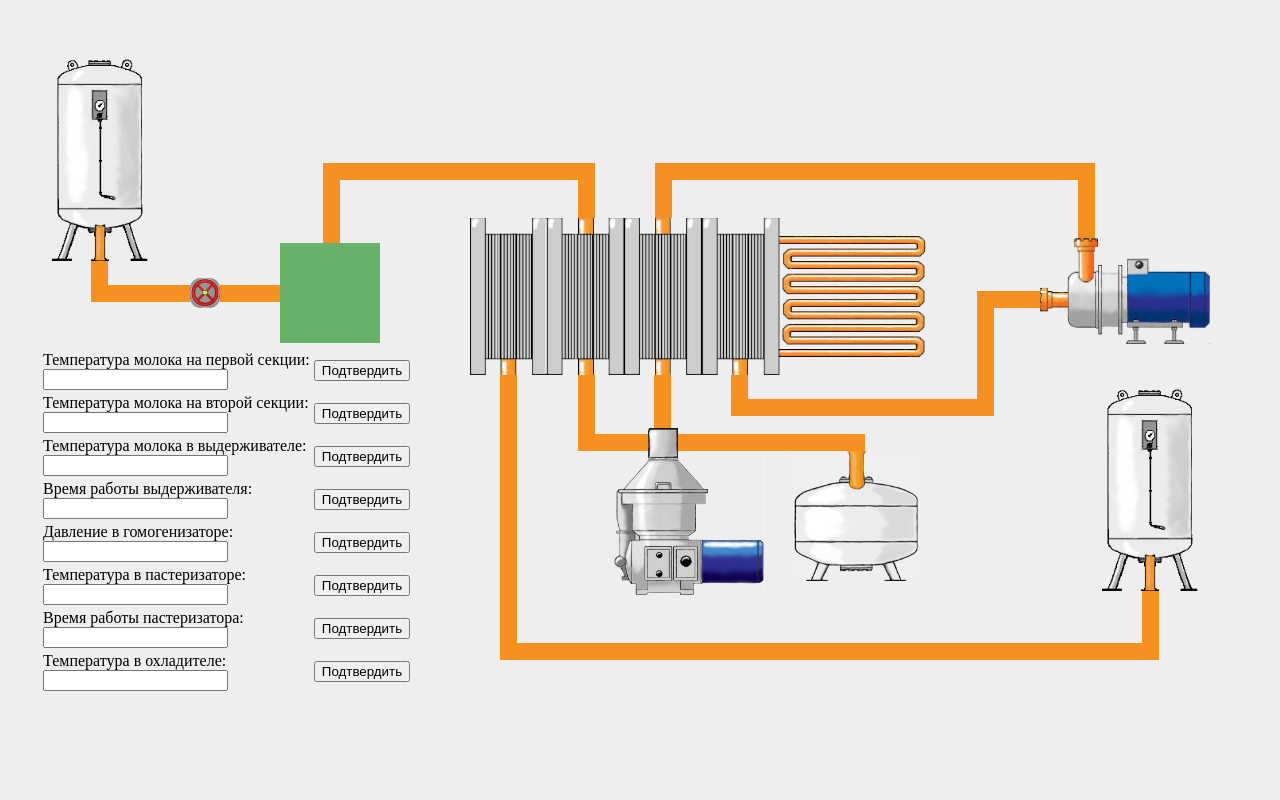
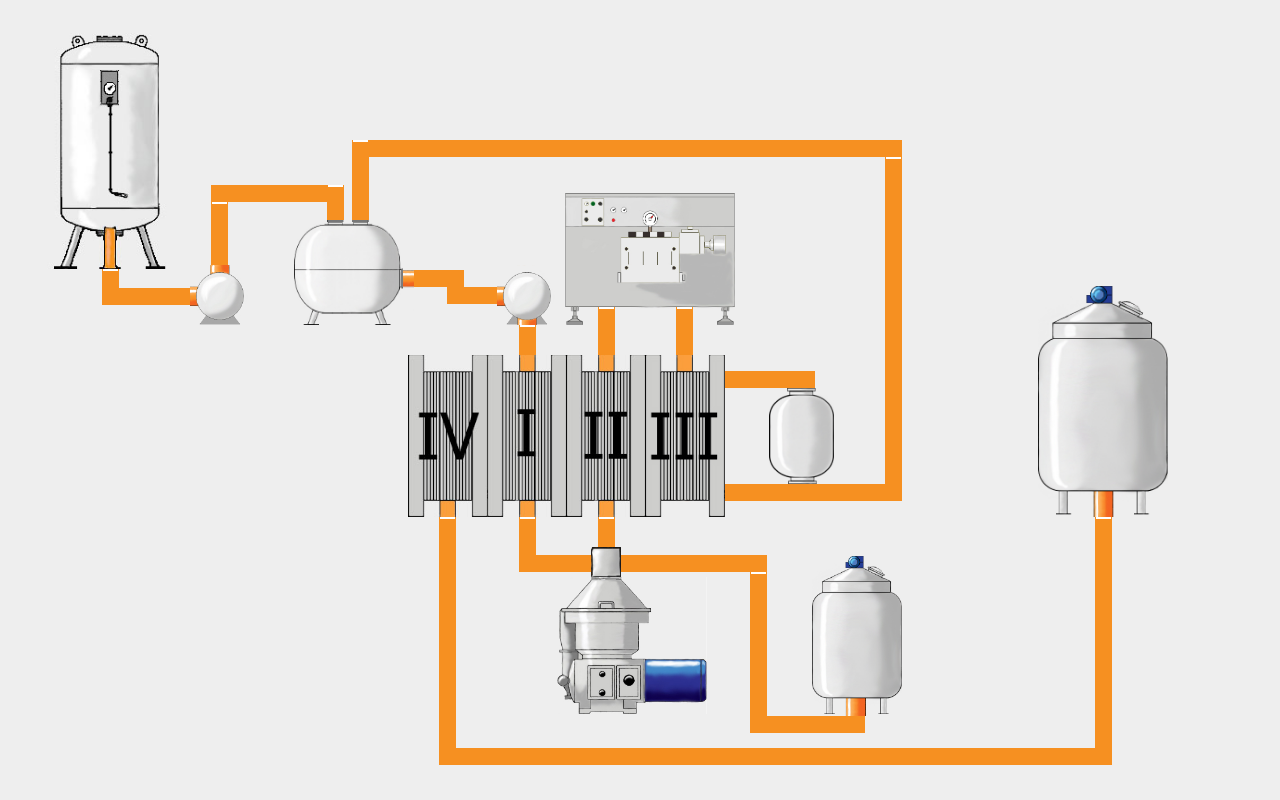
Before and after one commit to freyk3/diplom, a website: page views/secondApp.html in a window 1280 px wide. Drawn offline with Linux system fonts and the light colour scheme.

Commit message:
second lab 2nd commit

```diff
--- a/css/secondApp.css
+++ b/css/secondApp.css
@@ -9,6 +9,7 @@ body
 #appBlock
 {
     width: 1200px;
+    margin-top: -25px;
 }
 .abs
 {
@@ -16,89 +17,112 @@ body
 }
 #tank
 {
-    width: 120px;
+    width: 140px;
     margin-top: 50px;
 }
 #tank2
 {
-    width: 120px;
-    margin-left: 1050px;
-    margin-top: 380px;
+    width: 130px;
+    margin-left: 998px;
+    margin-top: 303px;
 }
-#ventil
-{
-    width: 30px;
-    height: 30px;
-    border-radius: 10px;
-    cursor: pointer;
-    background: url(/images/Kran_zakryty.jpg);
-    background-size: contain;
-    margin-top: 270px;
-    margin-left: 150px;
-}
+
 #slivki
 {
-    width: 130px;
-    margin-top: 443px;
-    margin-left: 750px;
+    width: 90px;
+    margin-top: 573px;
+    margin-left: 772px;
 }
 #separator
 {
     width: 150px;
-    margin-left: 574px;
-    margin-top: 450px;
+    margin-left: 517px;
+    margin-top: 594px;
 }
 #kirpich
 {
     width: 30px;
-    margin-left: 608px;
-    margin-top: 420px;
+    margin-left: 551px;
+    margin-top: 564px;
 }
 #gomo
 {
     width: 170px;
-    margin-top: 230px;
-    margin-left: 1000px;
+    margin-top: 210px;
+    margin-left: 525px;
 }
-#pou
+#pou1
 {
-    width: 470px;
-    margin-left: 430px;
-    margin-top: 210px;
+    width: 80px;
+    margin-left: 447px;
+    margin-top: 372px;
+}
+#pou2
+{
+    width: 80px;
+    margin-left: 526px;
+    margin-top: 372px;
+}
+#pou3
+{
+    width: 80px;
+    margin-left: 605px;
+    margin-top: 372px;
+}
+#pou4
+{
+    width: 80px;
+    margin-left: 368px;
+    margin-top: 372px;
+}
+#viderj
+{
+    width: 65px;
+    margin-top: 405px;
+    margin-left: 729px;
 }
 #nasos
 {
-    width: 100px;
-    height: 100px;
-    background-color: #67b168;
-    margin-top: 235px;
-    margin-left: 240px;
+    width: 60px;
+    margin-top: 282px;
+    margin-left: 150px;
+}
+#nasos2
+{
+    width: 60px;
+    margin-top: 282px;
+    margin-left: 457px;
+}
+#buffer_tank
+{
+    width: 120px;
+    height: 105px;
+    margin-top: 237px;
+    margin-left: 254px;
 }
 .outerPipesVert
 {
     position: absolute;
     width: 17px;
     background-color: rgb(246,144,33);
+    text-align: -webkit-center;
 }
 .outerPipesHorz
 {
     position: absolute;
-    height: 17px;
+    height: 16px;
     background-color: rgb(246,144,33);
+    padding-top: 1px;
 }
 .innerPipesVert
 {
+    height: 2px;
     width: 15px;
-    height: inherit;
+    background-color: white;
 }
 .innerPipesHorz
 {
+    width: 0px;
     height: 15px;
-    width: inherit;
+    background-color: white;
 }
-
-#inputsBlock
-{
-    position: absolute;
-    margin-top: 340px;
-}
--- a/views/secondApp.html
+++ b/views/secondApp.html
@@ -25,137 +25,96 @@
 
 <div id="appBlock">
     <img class="abs" id="tank" src="/images/secondApp/Tank.jpg" title="Танк c молоком">
-    <div class="abs" id="ventil" title="Вентиль. Кликните чтобы запустить"></div>
-    <div class="abs" id="nasos" title="Тут будет насос"></div>
-    <img class="abs" id="pou" title="ПОУ" src="/images/secondApp/POU.jpg">
-    <img class="abs" id="gomo" title="Гомогенизатор" src="/images/secondApp/gomogenizator.jpg">
+    <img class="abs" id="nasos" title="Тут будет насос" src="/images/secondApp/Nasos.jpg">
+    <img class="abs" id="buffer_tank" title="Расширительный бак" src="/images/secondApp/buferny_bak_2.jpg">
+    <img class="abs" id="nasos2" title="Тут будет насос" src="/images/secondApp/Nasos_vniz.jpg">
+    <img class="abs" id="gomo" title="Гомогенизатор" src="/images/secondApp/gomogena.jpg">
+    <img class="abs" id="pou1" title="ПОУ1" src="/images/secondApp/1.jpg">
+    <img class="abs" id="pou2" title="ПОУ2" src="/images/secondApp/2.jpg">
+    <img class="abs" id="pou3" title="ПОУ3" src="/images/secondApp/3.jpg">
+    <img class="abs" id="pou4" title="ПОУ4" src="/images/secondApp/4.jpg">
+    <img class="abs" id="viderj" title="Выдерживатель" src="/images/secondApp/vyderzhivatel.jpg">
     <img class="abs" id="kirpich" title="Сепаратор" src="/images/secondApp/blok_podklyuchenia_separatora.jpg">
     <img class="abs" id="separator" title="Сепаратор" src="/images/secondApp/Separator_2.jpg">
-    <img class="abs" id="slivki" title="Танк со сливками" src="/images/secondApp/tank_nizhniy.jpg">
-    <img class="abs" id="tank2" title="Танк с готовым продуктом" src="/images/secondApp/Tank.jpg">
+    <img class="abs" id="slivki" title="Танк со сливками" src="/images/secondApp/bak_dlya_slivok.jpg">
+    <img class="abs" id="tank2" title="Танк с готовым продуктом" src="/images/secondApp/bak_s_produktom.jpg">
         <!-- Pipes --> <!-- В лабе 12 вертикальных труб и 9 горизонтальных -->
     <!-- Вертикальные -->
-    <div class="outerPipesVert" id="vertPipe1" style="margin-top: 253px; margin-left: 51px; height: 24px;">
+    <div class="outerPipesVert" id="vertPipe1" style="height: 19px; margin-top: 286px; margin-left: 62px;">
         <div class="innerPipesVert"></div>
     </div>
-    <div class="outerPipesVert" id="vertPipe2" style="height: 80px; margin-top: 155px; margin-left: 283px;">
+    <div class="outerPipesVert" id="vertPipe2" style="height: 63px; margin-top: 219px; margin-left: 171px;">
         <div class="innerPipesVert"></div>
     </div>
-    <div class="outerPipesVert" id="vertPipe3" style="height: 38px; margin-top: 172px; margin-left: 538px;">
+    <div class="outerPipesVert" id="vertPipe3" style="height: 35px; margin-top: 202px; margin-left: 287px;">
         <div class="innerPipesVert"></div>
     </div>
-    <div class="outerPipesVert" id="vertPipe4" style="height: 55px; margin-top: 155px; margin-left: 615px;">
+    <div class="outerPipesVert" id="vertPipe4" style="height: 80px; margin-top: 157px; margin-left: 312px;">
         <div class="innerPipesVert"></div>
     </div>
-    <div class="outerPipesVert" id="vertPipe5" style="height: 75px; margin-top: 155px; margin-left: 1038px;">
+    <div class="outerPipesVert" id="vertPipe5" style="height: 30px; margin-top: 342px; margin-left: 479px;">
         <div class="innerPipesVert"></div>
     </div>
-    <div class="outerPipesVert" id="vertPipe6" style="height: 285px; margin-top: 367px; margin-left: 460px;">
+    <div class="outerPipesVert" id="vertPipe6" style="height: 48px; margin-top: 324px; margin-left: 558px;">
         <div class="innerPipesVert"></div>
     </div>
-    <div class="outerPipesVert" id="vertPipe7" style="height: 69px; margin-top: 583px; margin-left: 1102px;">
+    <div class="outerPipesVert" id="vertPipe7" style="height: 48px; margin-top: 324px; margin-left: 636px;">
         <div class="innerPipesVert"></div>
     </div>
-    <div class="outerPipesVert" id="vertPipe8" style="height: 76px; margin-top: 367px; margin-left: 538px;">
+    <div class="outerPipesVert" id="vertPipe8" style="height: 344px; margin-top: 174px; margin-left: 845px;">
         <div class="innerPipesVert"></div>
     </div>
-    <div class="outerPipesVert" id="vertPipe9" style="height: 53px; margin-top: 367px; margin-left: 614px;">
+    <div class="outerPipesVert" id="vertPipe9" style="height: 38px; margin-top: 534px; margin-left: 479px;">
         <div class="innerPipesVert"></div>
     </div>
-    <div class="outerPipesVert" id="vertPipe12" style="height: 41px; margin-top: 367px; margin-left: 691px;">
+    <div class="outerPipesVert" id="vertPipe10" style="height: 30px; margin-top: 534px; margin-left: 558px;">
         <div class="innerPipesVert"></div>
     </div>
-    <div class="outerPipesVert" id="vertPipe13" style="height: 108px; margin-top: 283px; margin-left: 937px;">
+    <div class="outerPipesVert" id="vertPipe11" style="height: 161px; margin-top: 589px; margin-left: 710px;">
+        <div class="innerPipesVert"></div>
+    </div>
+    <div class="outerPipesVert" id="vertPipe12" style="height: 248px; margin-top: 534px; margin-left: 399px;">
+        <div class="innerPipesVert"></div>
+    </div>
+    <div class="outerPipesVert" id="vertPipe13" style="height: 231px; margin-top: 534px; margin-left: 1055px;">
         <div class="innerPipesVert"></div>
     </div>
     <!-- Горизонтальные -->
-    <div class="outerPipesHorz" id="horzPipe1" style="width: 99px; margin-top: 277px; margin-left: 51px;">
+    <div class="outerPipesHorz" id="horzPipe1" style="margin-top: 305px; margin-left: 62px; width: 88px;">
         <div class="innerPipesHorz"></div>
     </div>
-    <div class="outerPipesHorz" id="horzPipe2" style="margin-top: 277px;width: 60px;margin-left: 180px;">
+    <div class="outerPipesHorz" id="horzPipe2" style="margin-top: 202px; margin-left: 171px; width: 116px;">
         <div class="innerPipesHorz"></div>
     </div>
-    <div class="outerPipesHorz" id="horzPipe3" style="width: 255px; margin-left: 300px; margin-top: 155px;">
+    <div class="outerPipesHorz" id="horzPipe3" style="margin-top: 287px; margin-left: 374px; width: 50px;">
         <div class="innerPipesHorz"></div>
     </div>
-    <div class="outerPipesHorz" id="horzPipe4" style="width: 406px; margin-left: 632px; margin-top: 155px;">
+    <div class="outerPipesHorz" id="horzPipe4" style="margin-top: 304px; margin-left: 407px; width: 50px;">
         <div class="innerPipesHorz"></div>
     </div>
-    <div class="outerPipesHorz" id="horzPipe5" style="width: 625px; margin-left: 477px; margin-top: 635px;">
+    <div class="outerPipesHorz" id="horzPipe5" style="margin-top: 388px; margin-left: 685px; width: 90px; text-align: -webkit-right;">
         <div class="innerPipesHorz"></div>
     </div>
-    <div class="outerPipesHorz" id="horzPipe6" style="width: 53px; margin-left: 555px; margin-top: 426px;">
+    <div class="outerPipesHorz" id="horzPipe6" style="margin-top: 501px; margin-left: 685px; width: 90px;">
         <div class="innerPipesHorz"></div>
     </div>
-    <div class="outerPipesHorz" id="horzPipe7" style="width: 187px; margin-left: 638px; margin-top: 426px;">
+    <div class="outerPipesHorz" id="horzPipe7" style="margin-top: 157px; margin-left: 329px; width: 533px; text-align: -webkit-right;">
+        <div class="innerPipesHorz" style="margin-right: 17px;"></div>
+    </div>
+    <div class="outerPipesHorz" id="horzPipe8" style="margin-top: 501px; margin-left: 775px; width: 70px;">
         <div class="innerPipesHorz"></div>
     </div>
-    <div class="outerPipesHorz" id="horzPipe8" style="width: 246px; margin-left: 708px; margin-top: 391px;">
+    <div class="outerPipesHorz" id="horzPipe9" style="margin-top: 572px; margin-left: 479px; width: 72px;">
         <div class="innerPipesHorz"></div>
     </div>
-    <div class="outerPipesHorz" id="horzPipe9" style="width: 46px; margin-left: 954px; margin-top: 283px;">
+    <div class="outerPipesHorz" id="horzPipe10" style="margin-top: 572px; margin-left: 581px; width: 146px;">
         <div class="innerPipesHorz"></div>
     </div>
-    <!-- Инпуты -->
-    <div id="inputsBlock">
-        <table>
-            <tr>
-                <td>
-                    Температура молока на первой секции:<br/>
-                    <input type="text" id="input1">
-                </td>
-                <td><button onclick="disableInput(1)">Подтвердить</button></td>
-            </tr>
-            <tr>
-                <td>
-                    Температура молока на второй секции:<br/>
-                    <input type="text" id="input2">
-                </td>
-                <td><button onclick="disableInput(2)">Подтвердить</button></td>
-            </tr>
-            <tr>
-                <td>
-                    Температура молока в выдерживателе:<br/>
-                    <input type="text" id="input3">
-                </td>
-                <td><button onclick="disableInput(3)">Подтвердить</button></td>
-            </tr>
-            <tr>
-                <td>
-                    Время работы выдерживателя:<br/>
-                    <input type="text" id="input4">
-                </td>
-                <td><button onclick="disableInput(4)">Подтвердить</button></td>
-            </tr>
-            <tr>
-                <td>
-                    Давление в гомогенизаторе:<br/>
-                    <input type="text" id="input5">
-                </td>
-                <td><button onclick="disableInput(5)">Подтвердить</button></td>
-            </tr>
-            <tr>
-                <td>
-                    Температура в пастеризаторе:<br/>
-                    <input type="text" id="input6">
-                </td>
-                <td><button onclick="disableInput(6)">Подтвердить</button></td>
-            </tr>
-            <tr>
-                <td>
-                    Время работы пастеризатора:<br/>
-                    <input type="text" id="input7">
-                </td>
-                <td><button onclick="disableInput(7)">Подтвердить</button></td>
-            </tr>
-            <tr>
-                <td>
-                    Температура в охладителе:<br/>
-                    <input type="text" id="input8">
-                </td>
-                <td><button onclick="disableInput(8)">Подтвердить</button></td>
-            </tr>
-        </table>
+    <div class="outerPipesHorz" id="horzPipe11" style="margin-top: 733px; margin-left: 727px; width: 98px;">
+        <div class="innerPipesHorz"></div>
+    </div>
+    <div class="outerPipesHorz" id="horzPipe12" style="margin-top: 765px; margin-left: 416px; width: 656px;">
+        <div class="innerPipesHorz"></div>
     </div>
 </div>
 <script src="/scripts/secondLab.js"></script>
```
Also changed, not shown: images/Kran_otkryty_new.jpg (added), images/Kran_zakryty_new.jpg (added), images/secondApp/1.jpg (added), images/secondApp/2.jpg (added), images/secondApp/3.jpg (added), images/secondApp/4.jpg (added), images/secondApp/Nasos.jpg (added), images/secondApp/Nasos_vniz.jpg (added), images/secondApp/POU.jpg (deleted), images/secondApp/Unfm8HQcGkI.jpg (deleted), images/secondApp/bak_dlya_slivok.jpg (added), images/secondApp/bak_s_produktom.jpg (added), images/secondApp/buferny_bak_2.jpg (added), images/secondApp/gomogena.jpg (added), 3 more files.
